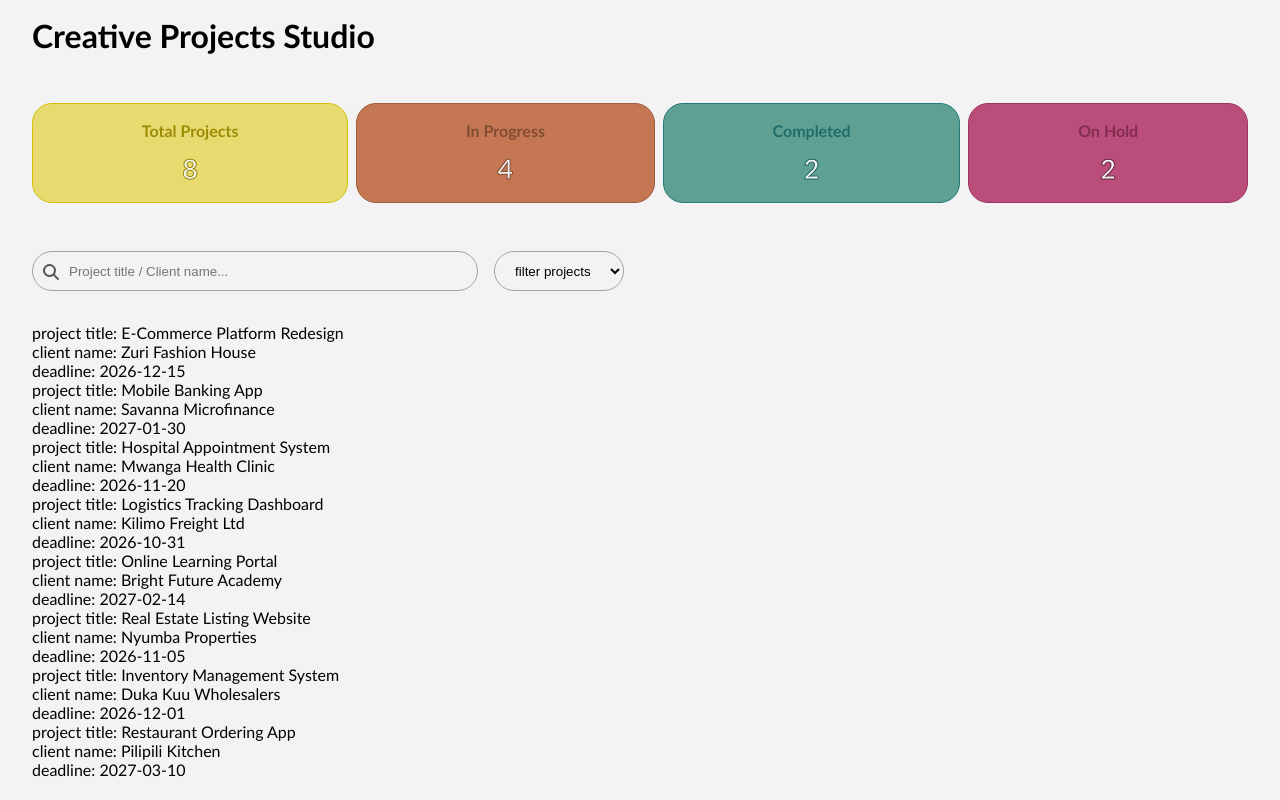
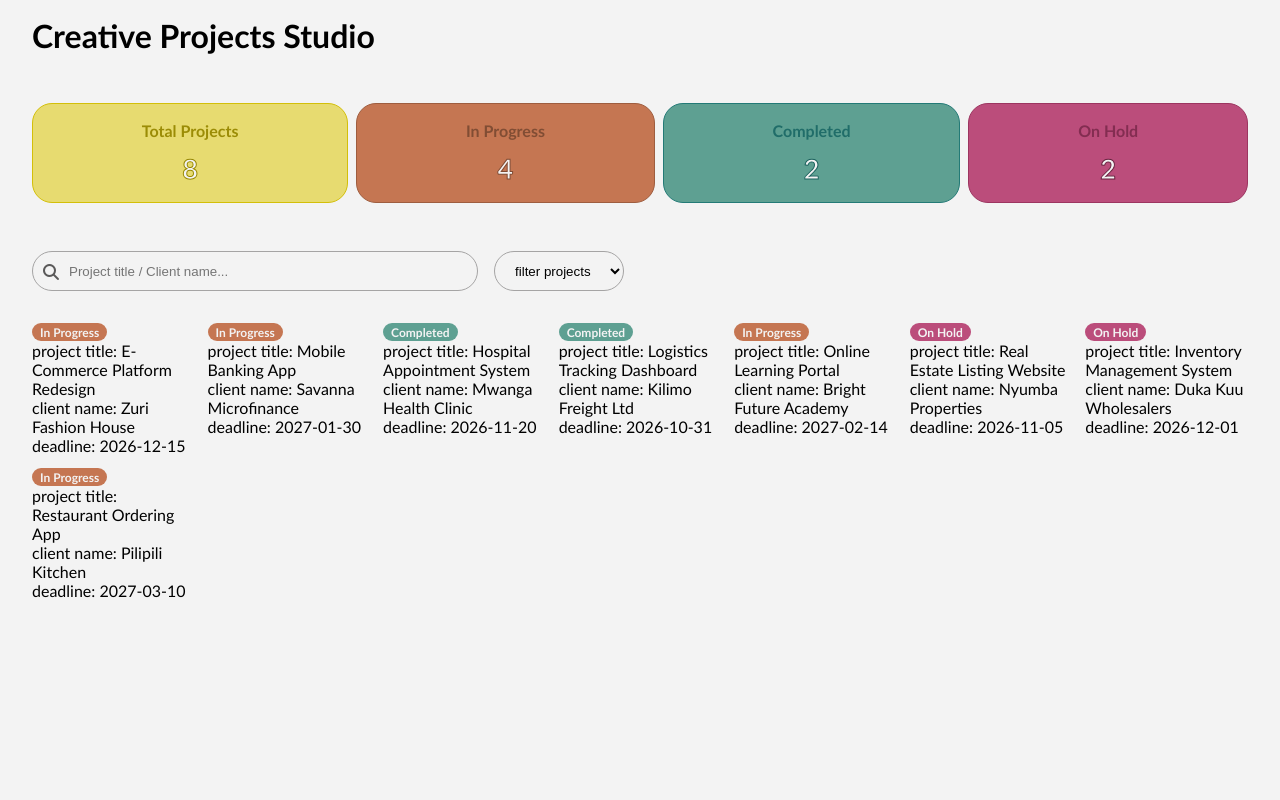
Before and after one commit to justin24er/Professional-React-Architecture-DIGITAL-STUDIO-PROJECT, a React (Vite) app: page / in a window 1280 px wide. Built offline with nearby package versions, Linux system fonts and the light colour scheme; data requests are answered from the project's data file.

Commit message:
style: status-badge-completed

```diff
--- a/src/features/projects/components/project-list.css
+++ b/src/features/projects/components/project-list.css
@@ -8,3 +8,8 @@ section.projects-sec {
     gap: 1rem;
     height: 2.5rem
 }
+.projects-wrapper {
+    display: grid;
+    grid-template-columns: repeat(auto-fill, minmax(150px, 1fr));
+    gap: .8rem;
+}
--- a/src/features/projects/components/projectCard.jsx
+++ b/src/features/projects/components/projectCard.jsx
@@ -14,10 +14,19 @@ function ProjectCard({
 }) {
     const navigate = useNavigate()
 
+    const getBgColor = () =>  {
+        switch(projectStatus) {
+            case 'In Progress': return 'var(--clr-progress-card)'
+            case 'Completed': return 'var(--clr-completed-card)'
+            case 'On Hold': return 'var(--clr-onhold-card)'
+            default: return 'var(--clr-bg)'
+        }
+    }
+
     return (
         <article
         onClick={() => navigate(`project/${id}`)}>
-            <StatusBadge status={projectStatus} />
+            <StatusBadge color={getBgColor()} status={projectStatus} />
             <div>project title: <span>{projectTitle}</span></div>
             <div>client name: <span>{clientName}</span></div>
             <div>deadline: <span>{deadline}</span></div>
--- a/src/features/projects/components/projectList.jsx
+++ b/src/features/projects/components/projectList.jsx
@@ -76,7 +76,8 @@ function ProjectList() {
                         projectTitle={proj.projectTitle}
                         clientName={proj.clientName}
                         deadline={proj.deadline}
-                        progressStatus={proj.projectStatus}
+                        projectStatus={proj.projectStatus}
+                        progressPercentage={proj.progressPercentage}
                          />
                     )))
                 )}
--- a/src/index.css
+++ b/src/index.css
@@ -1,6 +1,7 @@
 
 :root {
     --ff-primary: 'Gill Sans MT',Calibri,sans-serif;
+    --fs-200: 12px;
     --fs-400: 13px;
     --fs-500: 1.1rem;
     --fs-600: 1.5rem;
@@ -11,6 +12,7 @@
     --fw-600: 600;
     --fw-700: 700;
 
+    --clr-bg: #f3f3f3;
     --clr-border: #a5a4a4;
     --clr-icon: #5a5959;
     --clr-total-card: #e7db70;
@@ -28,5 +30,5 @@
 body {
     font-family: var(--ff-primary);
     min-height: 100dvh;
-    background: #f3f3f3;
+    background: var(--clr-bg);
 }
--- a/src/shared/components/ui/select.css
+++ b/src/shared/components/ui/select.css
@@ -17,7 +17,7 @@ select {
         margin-block-start: 1rem;
         padding-block: .5rem;
         border: 1px solid var(--clr-border);
-        background: transparent;
+        background: var(--clr-bg);
         border-radius: 12px;
     }
     > button i {
--- a/src/shared/components/ui/status-badge.css
+++ b/src/shared/components/ui/status-badge.css
@@ -0,0 +1,9 @@
+.status-badge {
+    font-size: var(--fs-200);
+    background: var(--clr-badge);
+    font-weight: var(--fw-600);
+    padding: .1rem .5rem;
+    width: max-content;
+    border-radius: 50vw;
+    color: var(--clr-bg);
+}
--- a/src/shared/components/ui/statusBadge.jsx
+++ b/src/shared/components/ui/statusBadge.jsx
@@ -1,5 +1,10 @@
 import './status-badge.css'
 
-export default function StatusBadge({status}) {
-    return (<div className="status-badge">{status}</div>)
+export default function StatusBadge({status,color}) {
+    console.log(color)
+    return (<div
+        className="status-badge"
+        style={{"--clr-badge": color}}>
+            {status}
+        </div>)
 }
```
